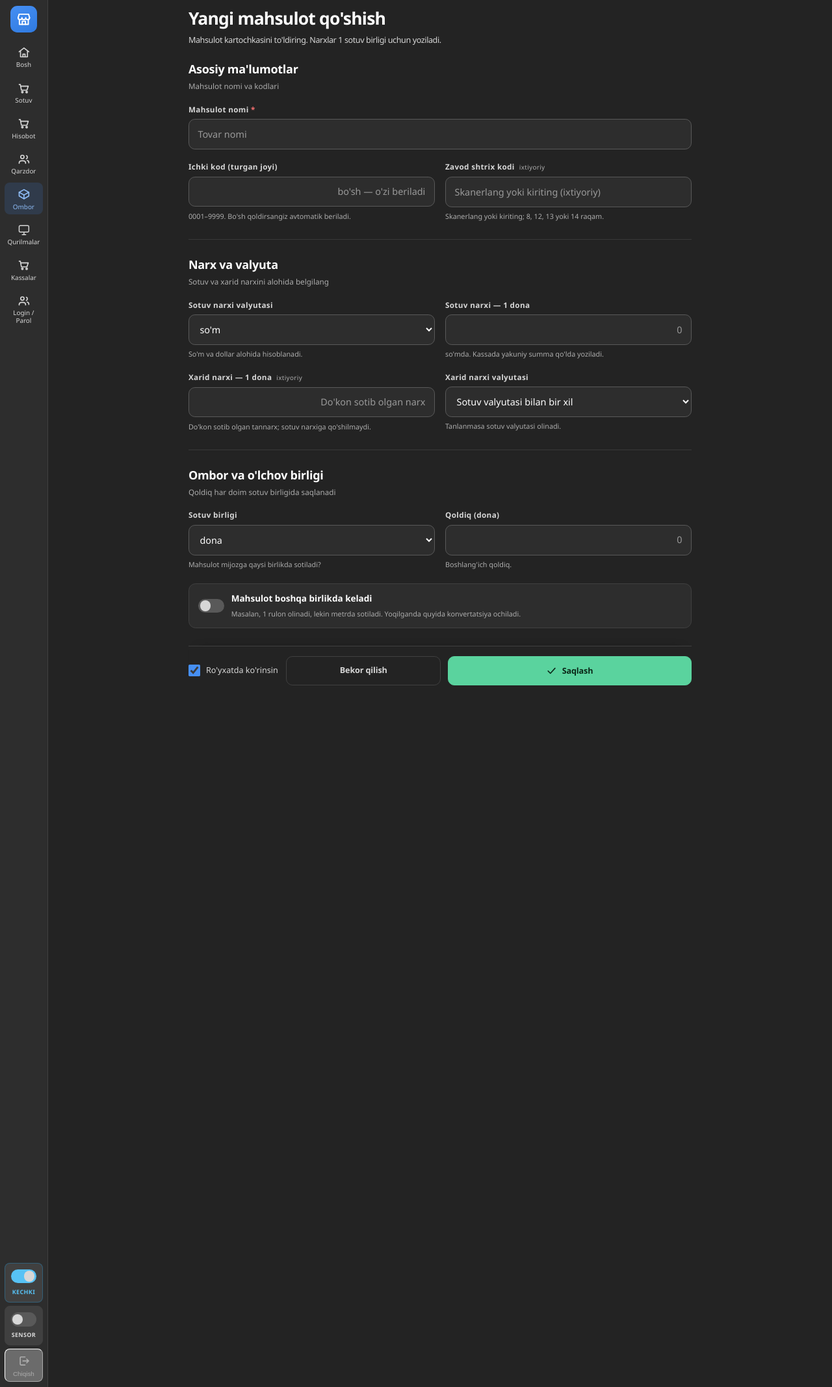
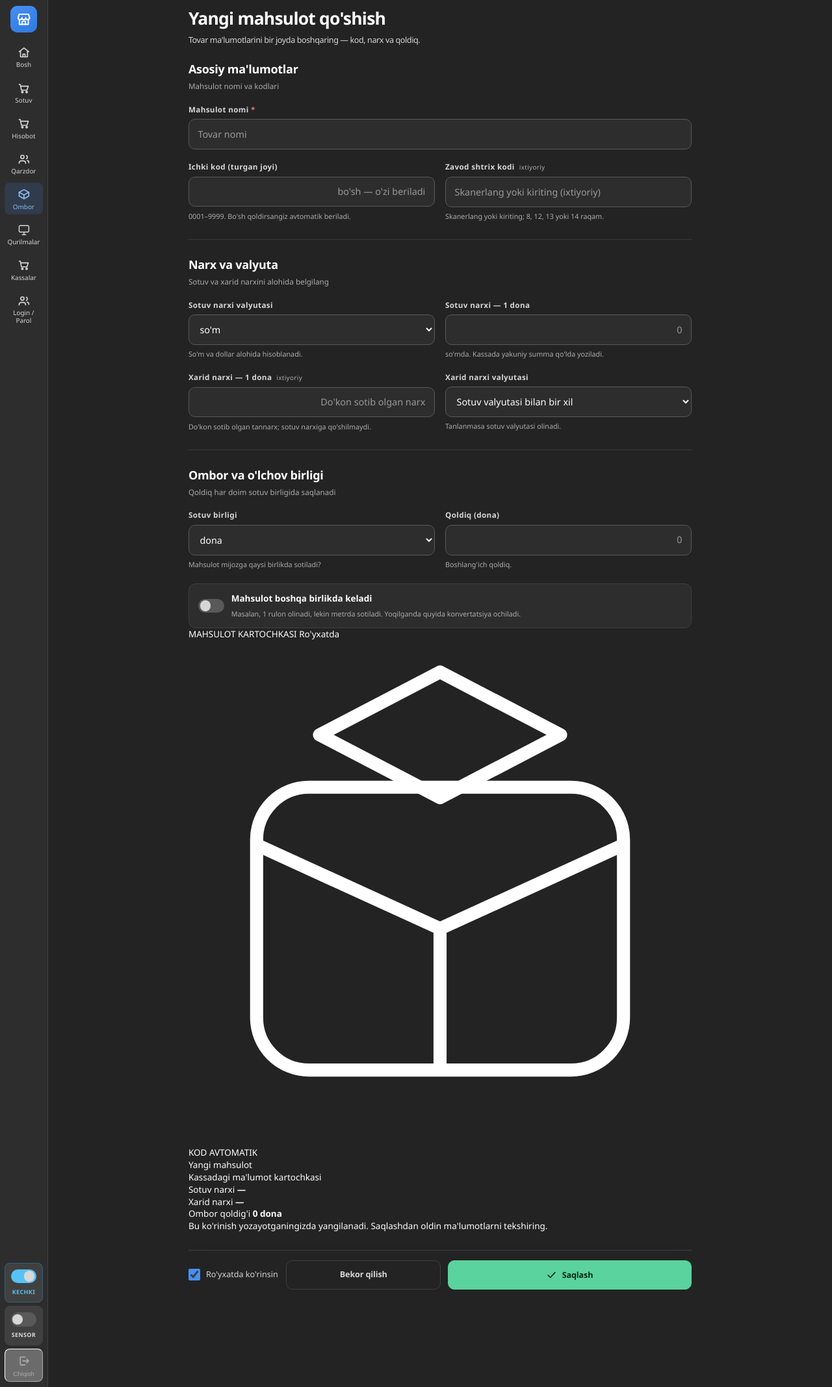
Before and after one commit to OSSWebDeveloper/ulugbek_xozmag, a Django app: page /ombor/yangi/ in a window 1280 px wide. Shown: the top 2135 px of the page at 65% size. Run offline with Django 5.2, Linux system fonts and the light colour scheme; the visitor is signed in with stand-in values (Sample User, id 1).

Commit message:
Add live product preview beside streamlined editor

```diff
--- a/templates/ombor/mahsulot_form.html
+++ b/templates/ombor/mahsulot_form.html
@@ -8,7 +8,7 @@
   <div class="sarlavha mahsulot-sarlavha">
     <div>
       <div>{% if mahsulot %}Mahsulotni tahrirlash{% else %}Yangi mahsulot qo'shish{% endif %}</div>
-      <div class="kichik">Mahsulot kartochkasini to'ldiring. Narxlar 1 sotuv birligi uchun yoziladi.</div>
+      <div class="kichik">Tovar ma'lumotlarini bir joyda boshqaring — kod, narx va qoldiq.</div>
     </div>
     {% if mahsulot %}<span class="nishon kok">Kod: {{ mahsulot.qisqa_kod }}</span>{% endif %}
   </div>
@@ -20,6 +20,8 @@
       <div class="xabar error" role="alert">{{ form.non_field_errors|striptags }}</div>
     {% endif %}
 
+    <div class="mahsulot-layout">
+      <div class="mahsulot-asosiy-panel">
     <section class="mahsulot-bolim" aria-labelledby="mahsulot-asosiy">
       <div class="mahsulot-bolim-bosh">
         <div>
@@ -150,6 +152,41 @@
       </div>
     </section>
 
+      </div>
+      <aside class="mahsulot-preview" aria-label="Mahsulotning jonli ko'rinishi">
+        <div class="mahsulot-preview-ichki">
+          <div class="mahsulot-preview-yuqori">
+            <span class="mahsulot-preview-belgi">MAHSULOT KARTOCHKASI</span>
+            <span class="mahsulot-preview-status" id="preview-status">Ro'yxatda</span>
+          </div>
+          <div class="mahsulot-preview-rasm" aria-hidden="true">
+            <svg viewBox="0 0 96 96" fill="none" xmlns="http://www.w3.org/2000/svg">
+              <rect x="13" y="28" width="70" height="54" rx="10" stroke="currentColor" stroke-width="2.5"/>
+              <path d="M13 39L48 55L83 39M48 55V82M25 18L48 6L71 18L48 30L25 18Z" stroke="currentColor" stroke-width="2.5" stroke-linejoin="round"/>
+            </svg>
+          </div>
+          <div class="mahsulot-preview-kod" id="preview-kod">KOD AVTOMATIK</div>
+          <div class="mahsulot-preview-nom" id="preview-nom">Yangi mahsulot</div>
+          <div class="mahsulot-preview-tavsif">Kassadagi ma'lumot kartochkasi</div>
+          <div class="mahsulot-preview-qator">
+            <span>Sotuv narxi</span>
+            <strong id="preview-narx">—</strong>
+          </div>
+          <div class="mahsulot-preview-qator">
+            <span>Xarid narxi</span>
+            <strong id="preview-xarid">—</strong>
+          </div>
+          <div class="mahsulot-preview-qator">
+            <span>Ombor qoldig'i</span>
+            <strong id="preview-qoldiq">0 dona</strong>
+          </div>
+          <div class="mahsulot-preview-izoh">
+            Bu ko'rinish yozayotganingizda yangilanadi. Saqlashdan oldin ma'lumotlarni tekshiring.
+          </div>
+        </div>
+      </aside>
+    </div>
+
     <div class="mahsulot-amallar">
       <label class="faol-belgi">
         {{ form.faol }} <span>Ro'yxatda ko'rinsin</span>
```
